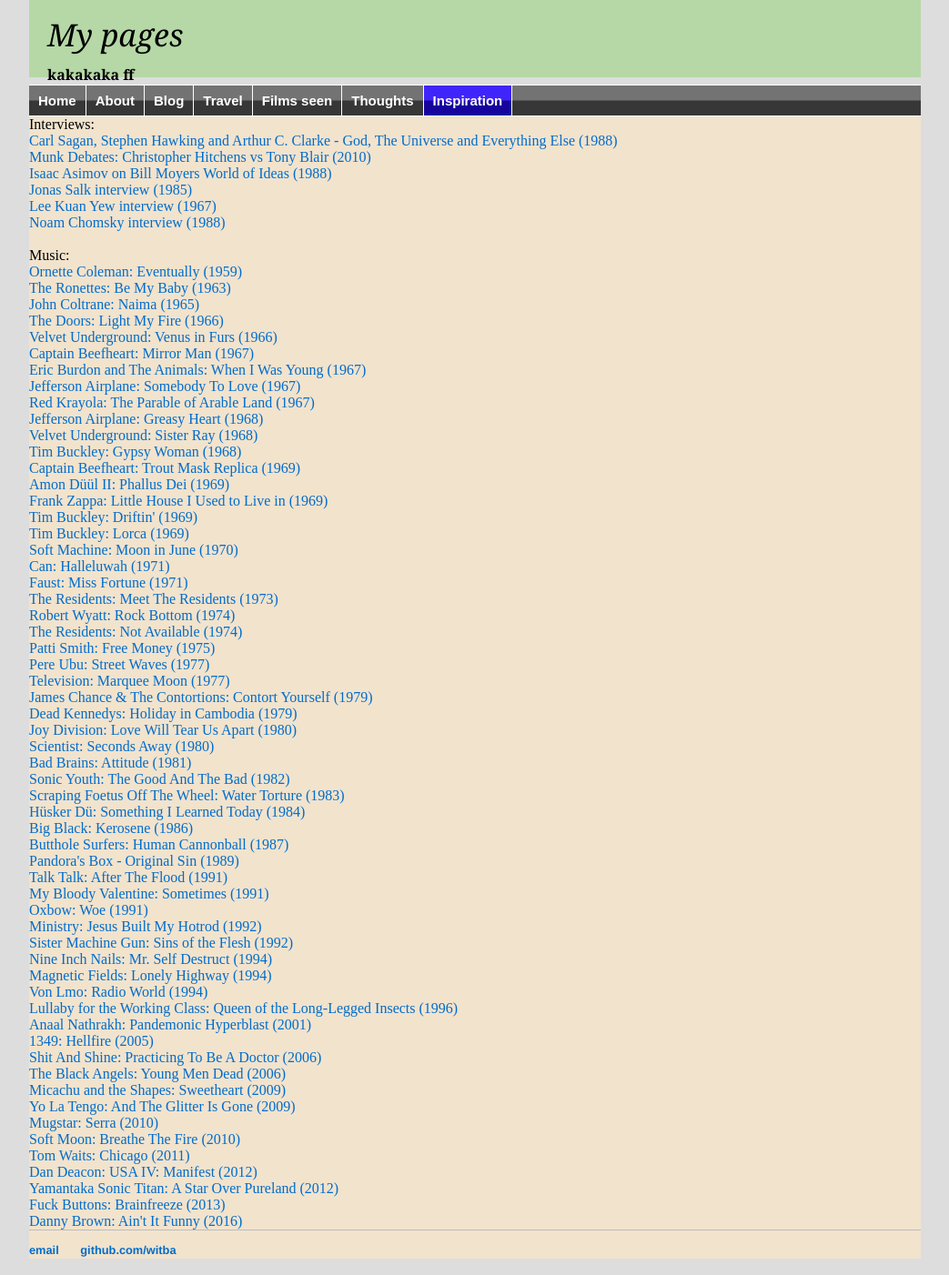
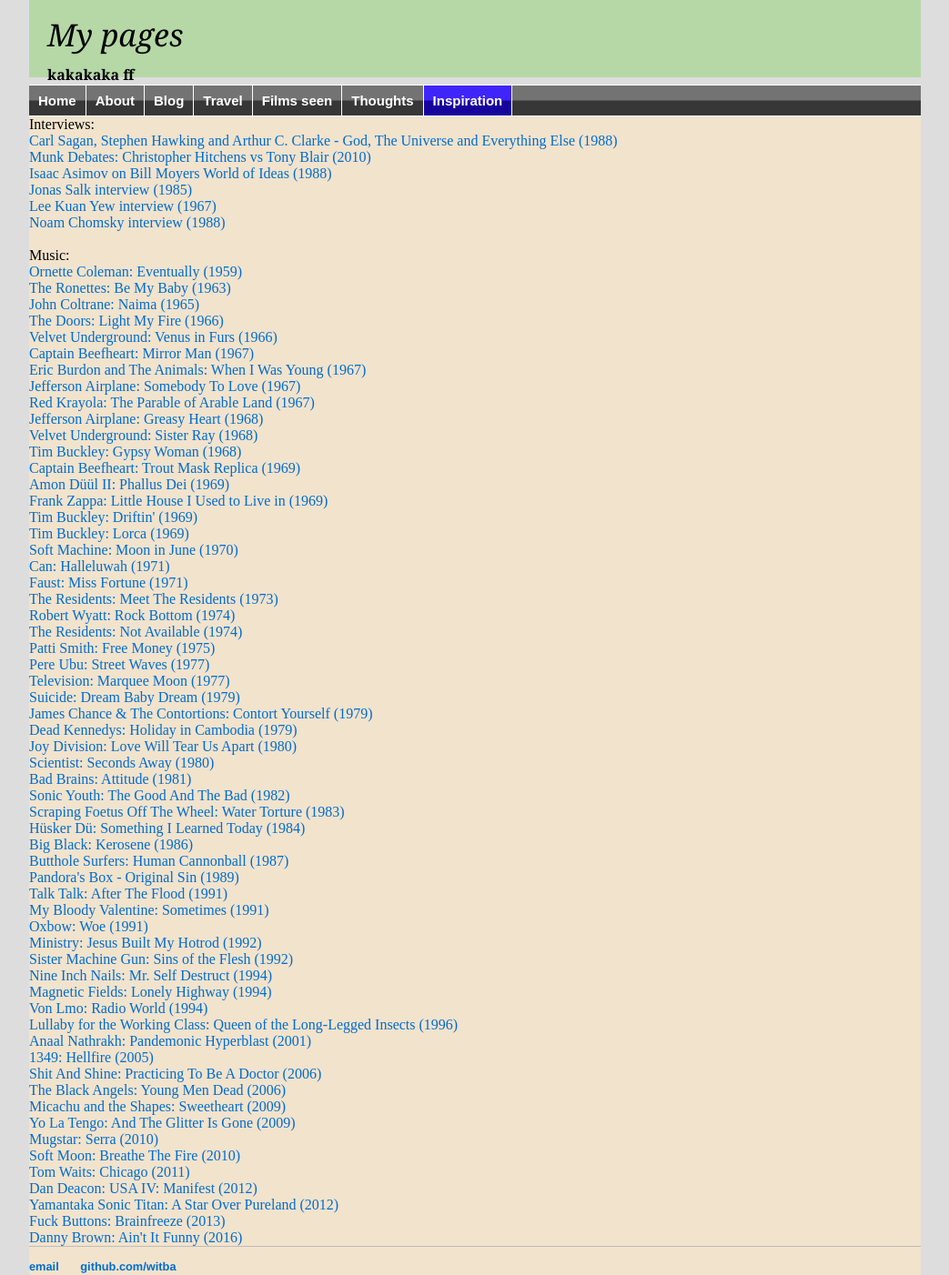
Before and after one commit to witba/witba.github.io, a Jekyll site: the page built from inspiration/index.html, in a window 1280 px wide. Shown: the whole page at 91% size, without its empty margins (118-1161 px from the left). Built offline with Jekyll 4.4.1, drawn with Linux system fonts in a browser that asks for light colours.

Commit message:
Update index.html

```diff
--- a/inspiration/index.html
+++ b/inspiration/index.html
@@ -39,6 +39,7 @@
 <a href="https://www.youtube.com/watch?v=-3V1rNEmbRo" target=_blank>Patti Smith: Free Money (1975)</a><br>
 <a href="https://www.youtube.com/watch?v=mk1sqOpPn3E" target=_blank>Pere Ubu: Street Waves (1977)</a><br>
 <a href="https://www.youtube.com/watch?v=jlbunmCbTBA" target=_blank>Television: Marquee Moon (1977)</a><br>
+<a href="https://www.youtube.com/watch?v=5oihAv9djik" target=_blank>Suicide: Dream Baby Dream (1979)</a><br>
 <a href="https://www.youtube.com/watch?v=_wcn6PCGPN4" target=_blank>James Chance & The Contortions: Contort Yourself (1979)</a><br>
 <a href="https://www.youtube.com/watch?v=-KTsXHXMkJA" target=_blank>Dead Kennedys: Holiday in Cambodia (1979)</a><br>
 <a href="https://www.youtube.com/watch?v=zuuObGsB0No" target=_blank>Joy Division: Love Will Tear Us Apart (1980)</a><br>
```
